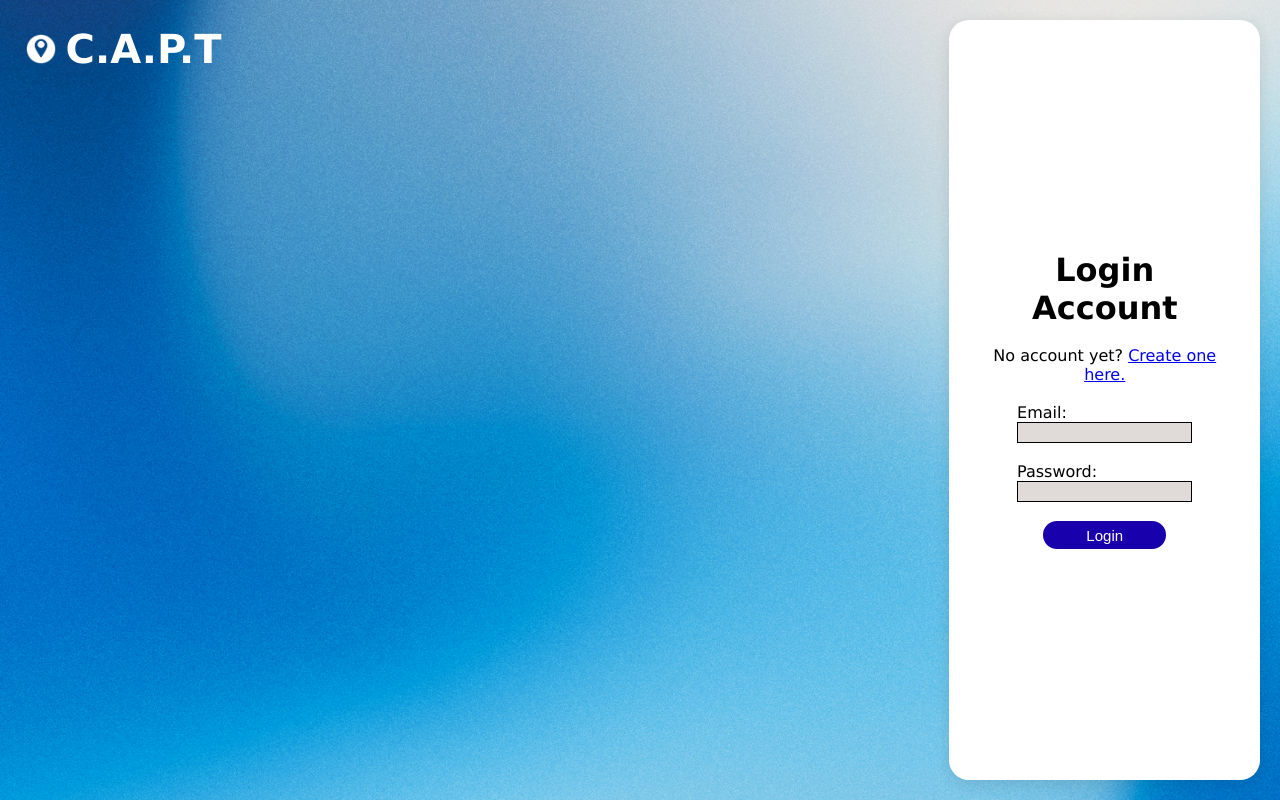
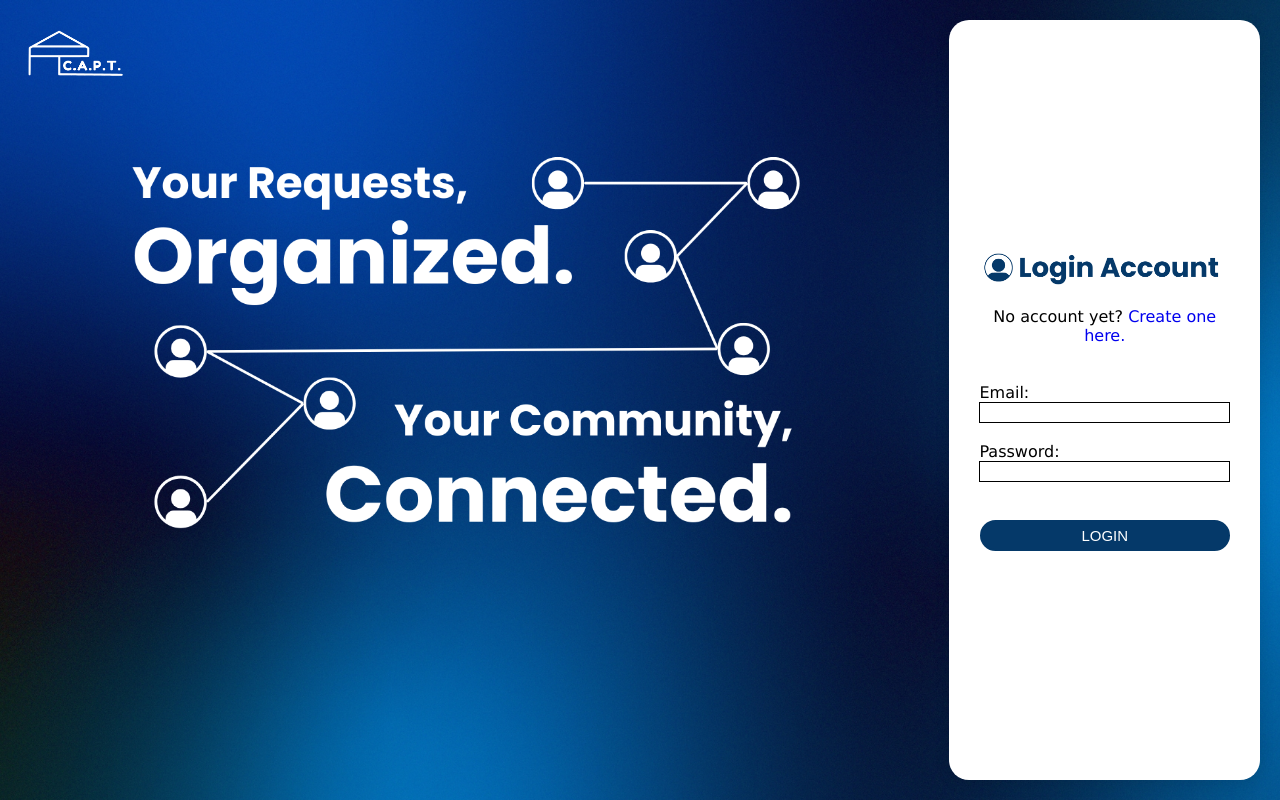
Before and after one commit to PJESTRELLA/C.A.P.T.-Website, a PHP site: page /login.html in a window 1280 px wide. Run offline with PHP 8.4, Linux system fonts and the light colour scheme.

Commit message:
New Login Interface

```diff
--- a/login.html
+++ b/login.html
@@ -10,18 +10,18 @@
   <div class="container">
     <div class="login-design">
       <div class="logo-header">
-        <img src="Resources/login-page/logo-placeholder.png" class="login-logo" alt="Logo">
-        <p>C.A.P.T</p>
+        <img src="Resources\login-page\logo-white.png" class="login-logo" alt="Logo">
       </div>
       <div class="login-information">
+          <img src="Resources\login-page\login-design.png" class="login-picture" alt="Logo">
       </div>
     </div>
 
     <div class="login-page">
       <div class="login-container">
-        <h1>Login Account</h1>
+        <img src="Resources\login-page\login-message.png" class="login-message" alt="Logo">
         <br>
-        <p>No account yet? <a href="#" onclick="CreateAccount()">Create one here.</a></p>
+        <p>No account yet? <a href="#" onclick="CreateAccount()" style="text-decoration: none;">Create one here.</a></p><br>
         <br>
         <form class = "details-container" action="login.php" method="POST">
           <label class = "details-label" for="email">Email:</label>
@@ -29,11 +29,10 @@
           <br><br>
           <label class = "details-label" for="password">Password:</label>
           <input type="password" class="details-input" id="password" name="password" required>
-          <br><br>
+          <br><br><br>
 
-          <button type="submit" class="blue-button">Login</button>
+          <button type="submit" class="blue-button">LOGIN</button>
         </form>
-
       </div>
     </div>
   </div>
@@ -41,7 +40,7 @@
 <script>
   function CreateAccount(){
     document.querySelector(".login-container").innerHTML = `
-      <div class = "create-account">
+      <div class = "create-account" style = "color: #053969;">
         <form action="submit.php" method="post">
             <h1>Create Account</h1><br><br>
 
@@ -63,27 +62,27 @@
             <input type="checkbox" id="consent" name="consent" required>
             <label for="consent">I consent to all the terms & conditions</label><br><br>
 
-            <button type="submit" class="blue-button">Register</button><br><br>
-            <p>Have an account? <a href="#" onclick="ReturntoLogin()">Login here!</a></p>
+            <button type="submit" class="blue-button">REGISTER</button><br><br>
+            <p>Have an account? <a href="#" onclick="ReturntoLogin()" style="text-decoration: none;">Login here!</a></p>
           </form>
         </div>`;
     }
 
     function ReturntoLogin() {
       document.querySelector(".login-container").innerHTML = `
-        <h1>Login Account</h1>
+        <img src="Resources/login-page/login-message.png" class="login-message" alt="Logo">
         <br>
-        <p>No account yet? <a href="#" onclick="CreateAccount()">Create one here.</a></p>
+        <p>No account yet? <a href="#" onclick="CreateAccount()" style="text-decoration: none;">Create one here.</a></p><br>
         <br>
-        <form class = "details-container" action="login.php" method="POST">
-          <label class = "details-label" for="email">Email:</label>
+        <form class="details-container" action="login.php" method="POST">
+          <label class="details-label" for="email">Email:</label>
           <input type="email" class="details-input" id="email" name="email" required>
           <br><br>
-          <label class = "details-label" for="password">Password:</label>
+          <label class="details-label" for="password">Password:</label>
           <input type="password" class="details-input" id="password" name="password" required>
-          <br><br>
+          <br><br><br>
 
-          <button type="submit" class="blue-button">Login</button>
+          <button type="submit" class="blue-button">LOGIN</button>
         </form>
       `;
     }
--- a/login_style.css
+++ b/login_style.css
@@ -10,7 +10,7 @@
     width: 100%;
     height: 100vh; /* Full viewport height so % heights inside work */
     background-color: #F8FAFC;
-    background-image: url(/Resources/login-page/login-bg.png);
+    background-image: url(Resources/login-page/login-bg.jpg);
     background-size: cover;       /* Fill without stretching */
     background-position: center;  /* Center the image */
     background-repeat: no-repeat; /* Avoid tiling */
@@ -29,7 +29,7 @@
 }
 
 .login-logo {
-  width: 30px;
+  width: 100px;
   height: auto;
   margin-right: 10px;
 }
@@ -39,6 +39,17 @@
   font-weight: bold;
   margin: 0; /* Remove default paragraph margin */
   color: white;
+}
+
+.login-information{
+  display: flex;
+  justify-content: center;     /* Center horizontally inside this column */
+  align-items: center;         /* Center vertically inside this column */
+}
+
+.login-picture{
+  padding-top: 7%;
+  width: 80%;
 }
 
 .login-page {
@@ -68,30 +79,35 @@
   text-align: center;
 }
 
+.login-message{
+  width: 100%;
+}
+
 .details-container {
-  width: 70%;
+  width: 100%;
 }
 
 .details-label {
   display: block;       /* ✅ forces label to occupy full line */
   text-align: left;
+  color:black;
 }
 
 .details-input {
   width: 100%;
   box-sizing: border-box;
-  background-color: #E0DBD8;
+  background-color: white;
   border: 1px solid black;
   padding: 2px;
 }
 
 .blue-button {
   border-radius: 20px;
-  border: 2px solid #1800AD;
-  background-color: #1800AD;
+  border: 2px solid #053969;
+  background-color: #053969;
   padding: 2%;
   color: white;
-  width: 70%;
+  width: 100%;
   max-width: 250px;
   min-width: 100px;
   font-size: 15px;
@@ -107,7 +123,7 @@
 
 .blue-button:hover {
   background-color: white;  /* Light blue */
-  color: #1800AD;             /* Original button color */
+  color: #053969;             /* Original button color */
   transform: scale(1.01);     /* Optional subtle zoom */
 }
 
@@ -115,7 +131,7 @@
   width: 100%;
   box-sizing: border-box; /* ensures padding and borders don’t break the width */
   align-self: center;
-  background-color: #E0DBD8;
+  background-color: white;
   border: 1px solid black; /* fixed border */
   padding: 2px; /* optional: adds space inside */
 }
@@ -143,6 +159,11 @@
     margin: 0 auto;           /* horizontal centering for block inside flex */
   }
 
+  .login-picture{
+    width: 0%;
+  }
+
+
   .login-page {
       width: 100%;
       height: 100vh;
```
Also changed, not shown: Resources/login-page/login-bg.jpg (added), Resources/login-page/login-bg.png (deleted), Resources/login-page/login-design.png (added), Resources/login-page/login-message.png (added), Resources/login-page/logo-white.png (added).
